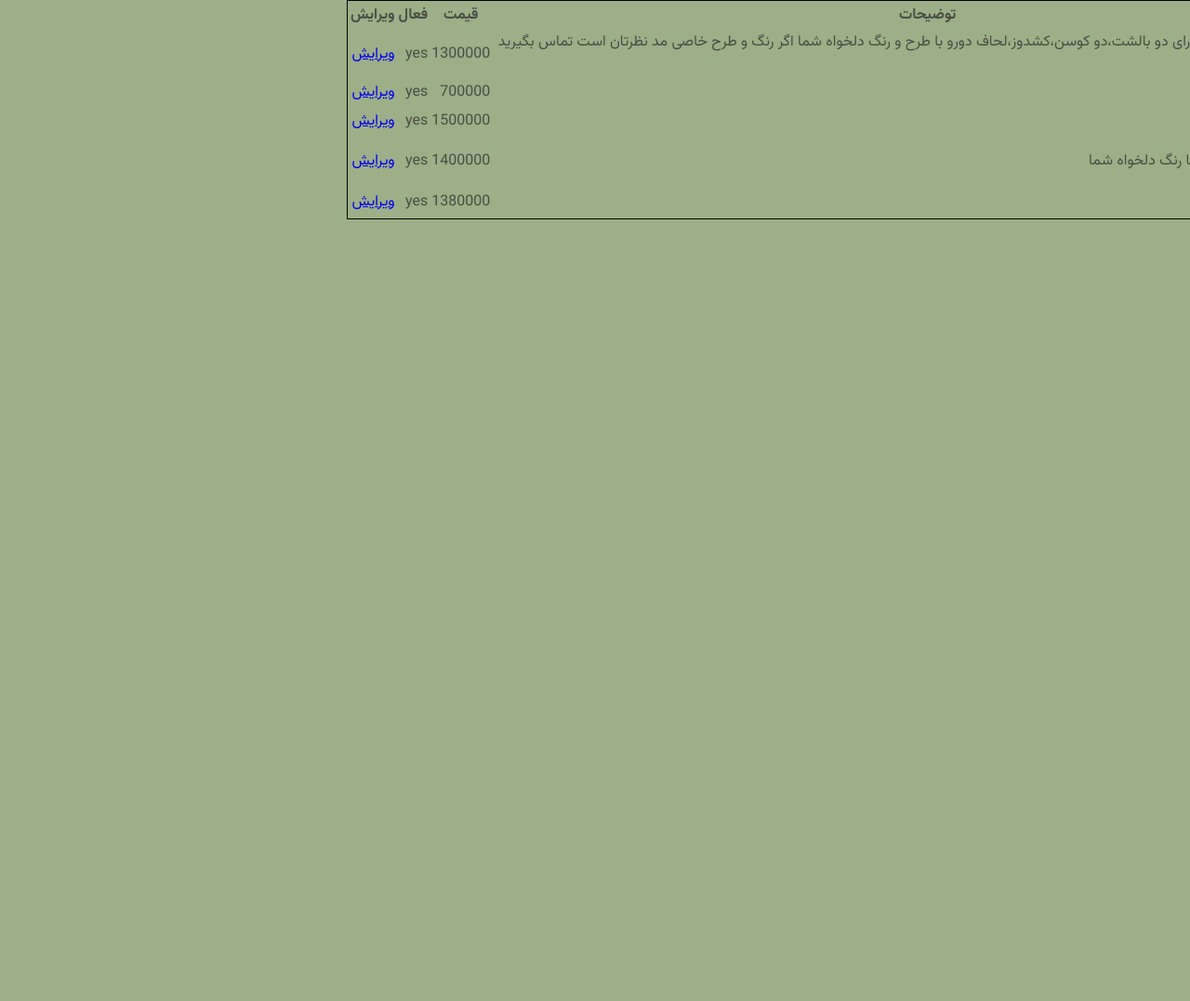
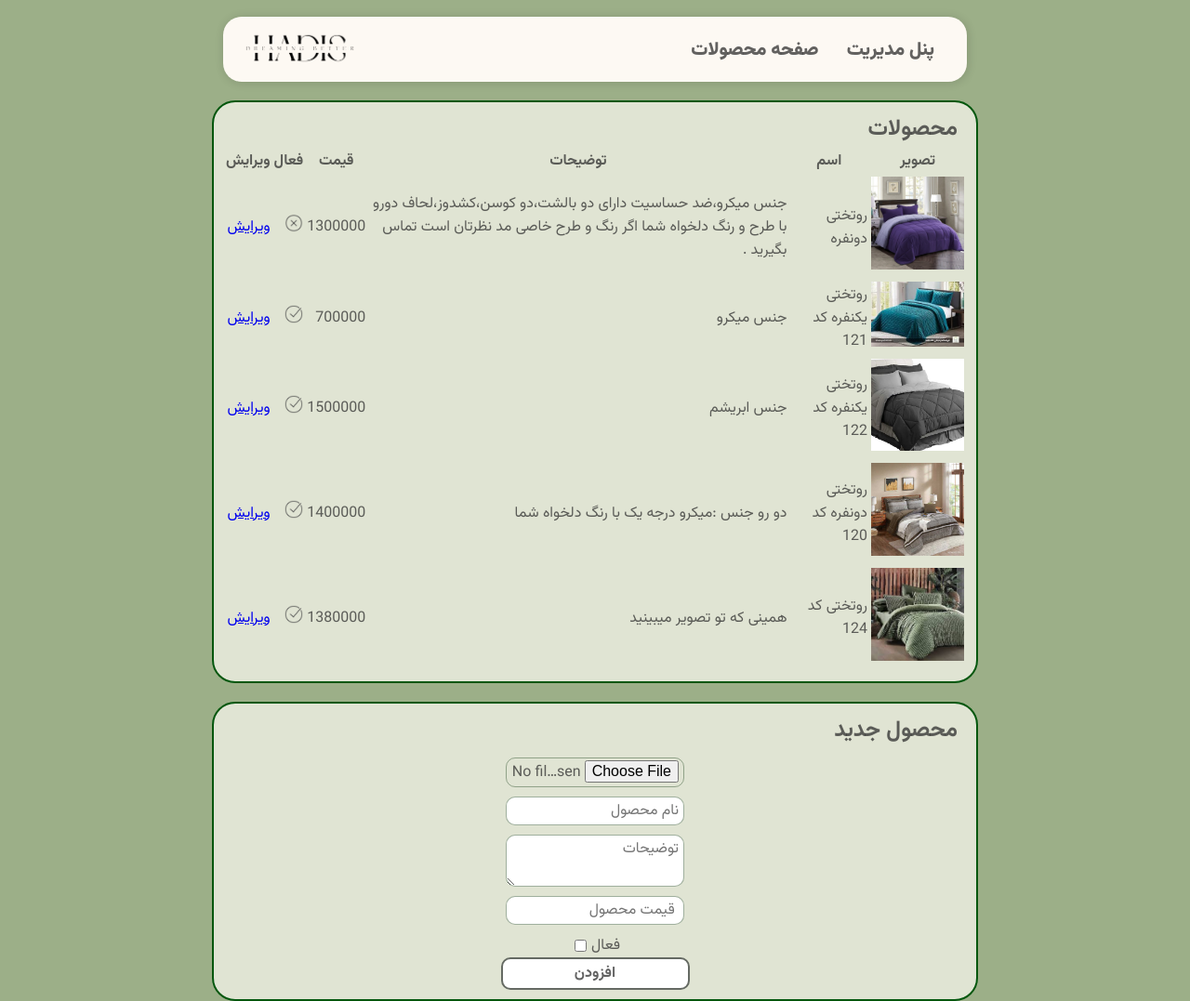
Before and after one commit to node-mohadese/hadis-shop, a Flask app: page /admin/dashboard/products in a window 1280 px wide. Shown: the whole page at 93% size. Before the commit the page ends 800 px from the top, so only its background shows below. Run offline with Flask 3, Linux system fonts and the light colour scheme; the first user in the database is signed in; data comes from the database, SQL or seed files in the repository; some libraries are stand-ins or nearby versions.

Commit message:
better design for product page admin

```diff
--- a/static/css/index.css
+++ b/static/css/index.css
@@ -460,6 +460,7 @@ table.cart td{
 .simple-box input, .simple-box textarea , .simple-box select {
     color: var(--font-color);
     font-size: 16px;
+    max-width: 180px;
     font-family: Vazirmatn;
     display: block;
     border-radius: 10px;
--- a/templates/admin/order.html
+++ b/templates/admin/order.html
@@ -1,7 +1,7 @@
 {% extends 'base.html' %}
 
 {% block header %}
-    <title>admin dashboard | order</title>
+    <title>سفارش شماره {{ cart.id }}</title>
 {% endblock %}
 
 {% block body %}
--- a/templates/admin/products.html
+++ b/templates/admin/products.html
@@ -1,12 +1,14 @@
 {% extends 'base.html' %}
 
 {% block header %}
-    <title>admin products</title>
+    <title>صفحه محصولات</title>
 {% endblock %}
 
 {% block body %}
-
-    <table style="border:1px solid black;">
+    {% include 'parts/header.html' %}
+    <section class="simple-box">
+    <h1>محصولات</h1>
+        <table>
             <tr>
                 <th>تصویر</th>
                 <th>اسم</th>
@@ -17,23 +19,32 @@
             </tr>
             {% for p in products %}
                 <tr>
-                <td><img style="width: 20px" src="/static/cover/{{ p.id }}.jpg"></td>
+                    <td><img style="width: 100px" src="/static/cover/{{ p.id }}.jpg"></td>
                     <td>{{ p.name }}</td>
-                <td>{{ p.description }}</td>
+                    <td>{{ p.description|truncate(150) }}</td>
                     <td>{{ p.price }}</td>
-                <td>{{ "yes" if p.active == 1 else "no" }}</td>
+                    <td><img style="width: 20px;"
+                             src="{{ url_for('static', filename='theme-image/done.png') if p.active == 1 else url_for('static', filename='theme-image/delete.png') }}"
+                    </td>
                     <td><a href="/admin/dashboard/edit-product/{{ p.id }}">ویرایش</a></td>
                 </tr>
             {% endfor %}
         </table>
+    </section>
+    <section class="simple-box">
+    <h1>محصول جدید</h1>
         <form action="#" method="post" enctype="multipart/form-data">
             <input type="hidden" name="csrf_token" value="{{ csrf_token() }}"/>
-        <label>cover :</label><input type="file" name="cover"><br>
-        <input type="text" name="name" placeholder="نام محصول"><br>
-        <textarea name="description" placeholder="توضیحات"></textarea><br>
-        <input type="number" name="price" placeholder=" قیمت‌ ‌محصول"><br>
-        <label>فعال:</label><input value="1" type="checkbox" name="active">
-        <input type="submit">
+            <input type="file" name="cover">
+            <input type="text" name="name" placeholder="نام محصول">
+            <textarea name="description" placeholder="توضیحات"></textarea>
+            <input type="number" name="price" placeholder=" قیمت‌ ‌محصول">
+            <div style="display: flex; justify-content: center;">
+                <label for="active">فعال</label>
+                <input style="margin: 5px;" value="1" id="active" type="checkbox" name="active">
+            </div>
+            <input type="submit" value="افزودن">
 
         </form>
+    </section>
 {% endblock %}
```
Also changed, not shown: instance/database.db, static/theme-image/delete.png (added), static/theme-image/done.png (added). Lines whose indentation alone changed are shown as unchanged.
